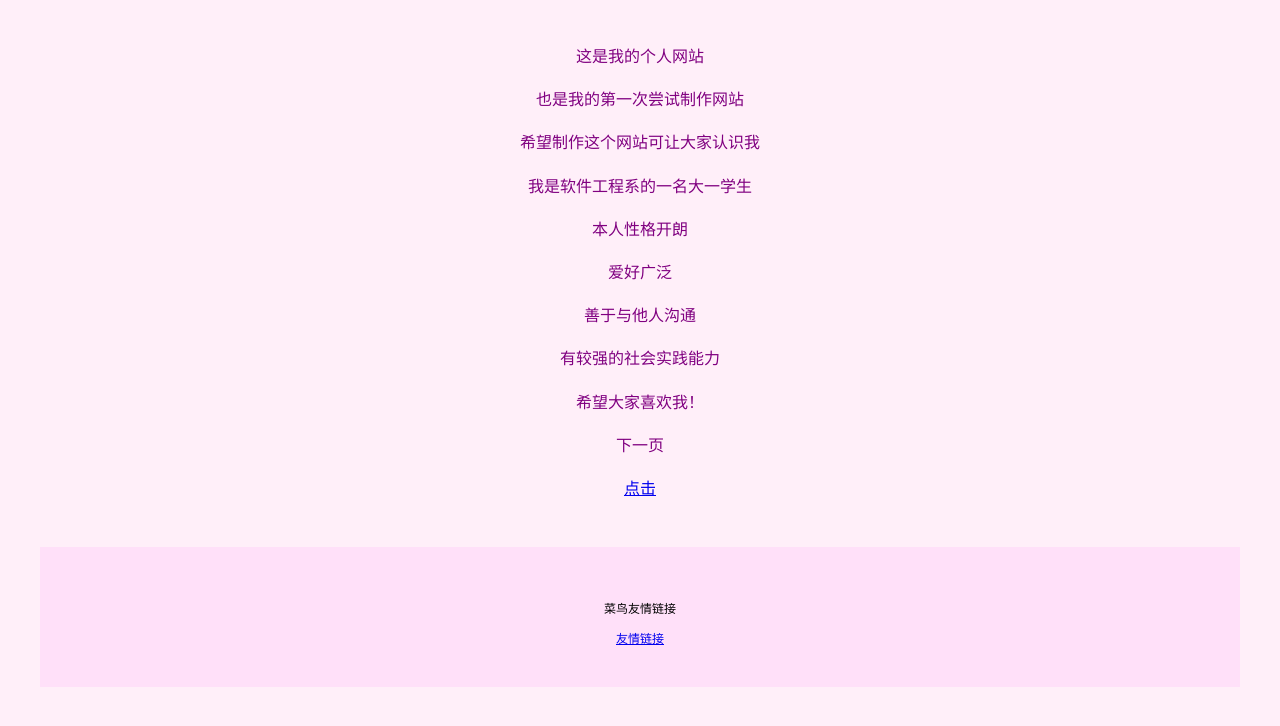
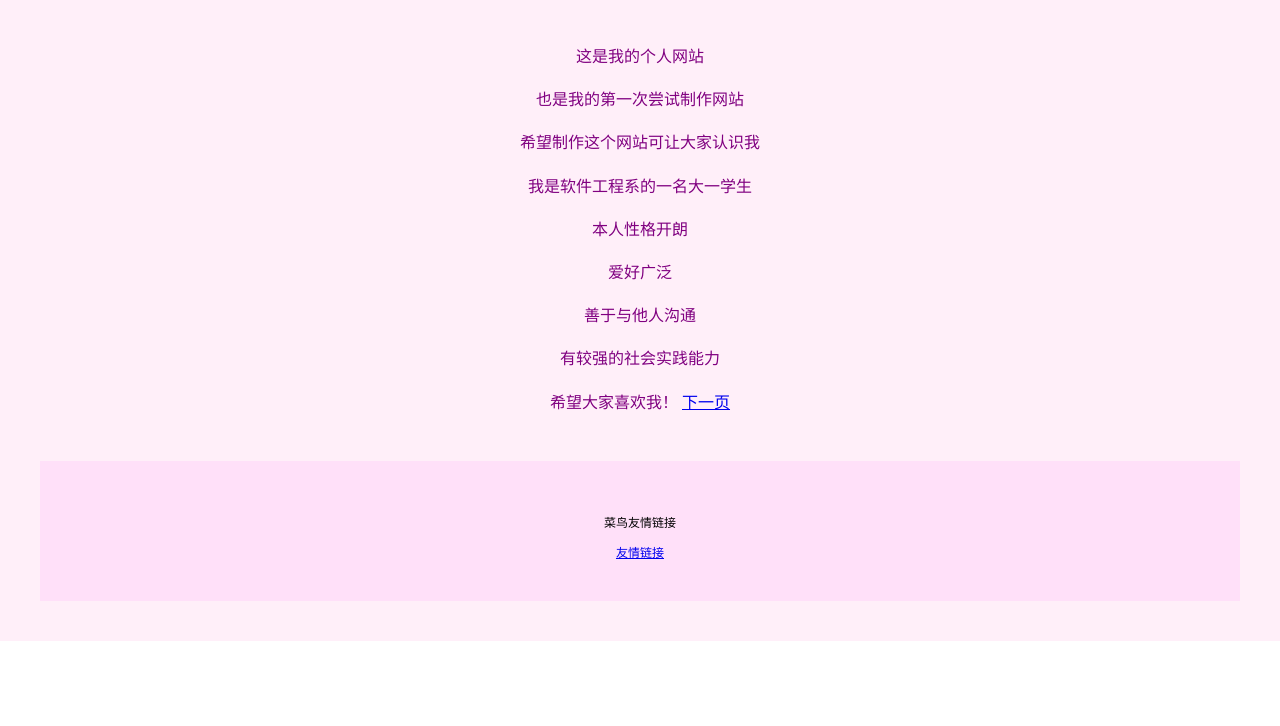
Before and after one commit to bjs114/bjs114.github.io, a plain HTML site: page index.html in a window 1280 px wide. Shown: the part 222-948 px from the top of the page. After the commit the page ends 863 px from the top, so only its background shows below. Drawn offline with Linux system fonts and the light colour scheme.

Commit message:
Update index.html

```diff
--- a/index.html
+++ b/index.html
@@ -34,8 +34,7 @@
       <p></p>善于与他人沟通
       <p></p>有较强的社会实践能力
       <p></p>希望大家喜欢我！
-		  <p>下一页</p>
-		  <a href="bjs114.github.io/114">点击</a>
+		  <a href="bjs114.github.io/114">下一页</a>
     </div>
 	  <div style="
     background-color: #f1f1;
```
